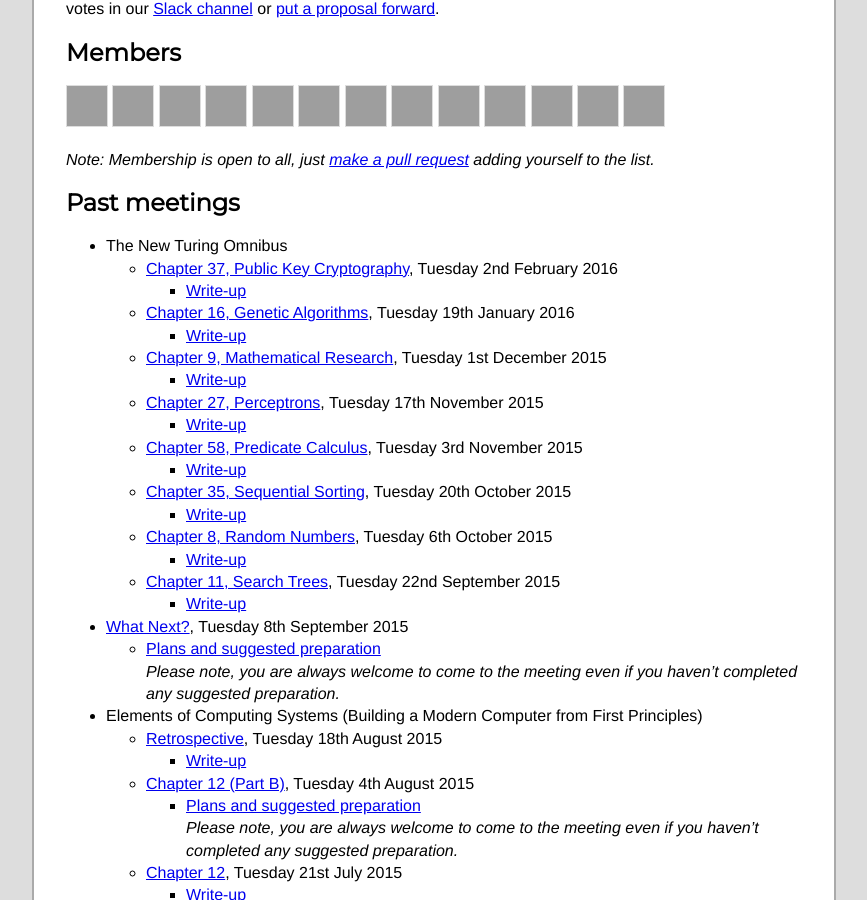
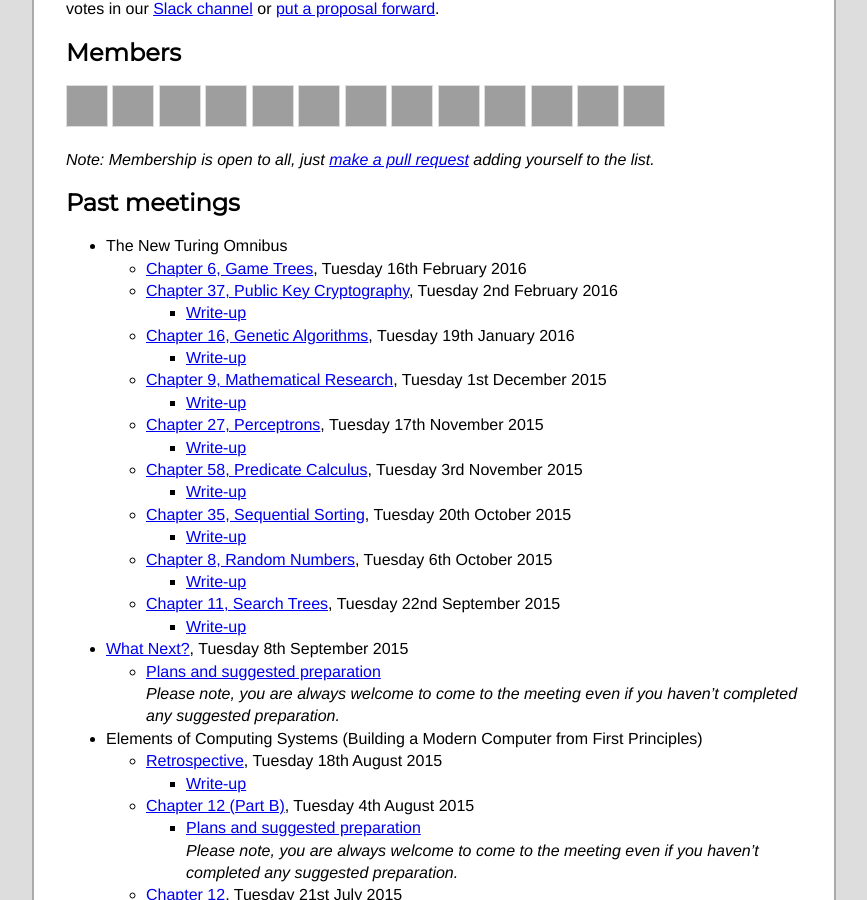
Before and after one commit to computationclub/computationclub.github.io, a Jekyll site: the page built from index.html, in a window 1280 px wide and 900 px high, scrolled down 456 px, cut to the strip 0-900 px from the top of the window. Shown: the whole strip, without its empty margins (206-1073 px from the left). Built offline with Jekyll 4.4.1, drawn with Linux system fonts in a browser that asks for light colours; some web fonts are replaced; grey boxes are pictures that could not be loaded.

Commit message:
Add the next meeting: Game Trees

```diff
--- a/_data/meetings.yml
+++ b/_data/meetings.yml
@@ -1,3 +1,8 @@
+- date: 2016-02-16
+  title: Chapter 6, Game Trees
+  url: http://lanyrd.com/2016/london-computation-club-game-trees/
+  book: The New Turing Omnibus
+
 - date: 2016-02-02
   title: Chapter 37, Public Key Cryptography
   url: http://lanyrd.com/2016/london-computation-club-public-key-cryptography/
```
